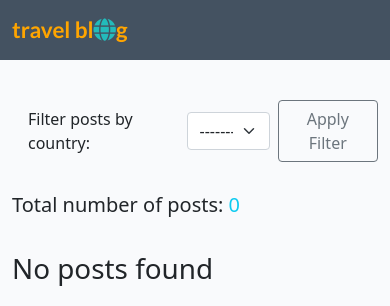
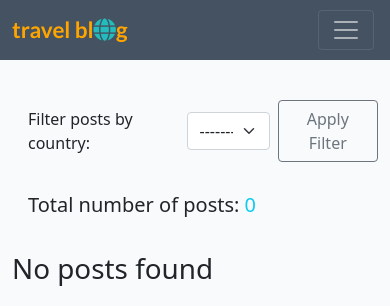
Before and after one commit to gennadiy-gaysha/portfolio_project_4, a Django app: page / in a window 390 px wide. Shown: the top 306 px of the page. Run offline with Django 3.2, Linux system fonts and the light colour scheme; data that the repository does not hold is empty; some libraries are stand-ins or nearby versions.

Commit message:
feat: add style to hamburger menu icon

```diff
--- a/blog/templates/blog/home.html
+++ b/blog/templates/blog/home.html
@@ -8,13 +8,13 @@
 {% block content %}
 <div class="container-fluid">
     <div class="row">
-        <div class="col-lg-9 col-md-12">
+        <div class="col-lg-8 col-md-12">
             <form class="d-flex align-items-center ms-3 mt-4" method="get">
                 {{ filter.form }}
                 <button type="submit" class="btn btn-outline-secondary ms-2">Apply Filter</button>
             </form>
         </div>
-        <div class="col-lg-3 col-md-12 pt-1">
+        <div class="col-lg-3 col-md-12 pt-1 ms-3">
             <p class="mt-4 lead">Total number of posts: <strong class="text-info">{{ page_obj.paginator.count }}</strong></p>
         </div>
         <!-- Blog Entries Column -->
--- a/templates/base.html
+++ b/templates/base.html
@@ -51,7 +51,7 @@
 
 <!-- Navigation -->
 
-<nav class="navbar navbar-expand-lg dark-bg">
+<nav class="navbar navbar-expand-lg dark-bg navbar-dark ">
     <div class="container-fluid">
 
         <a class="navbar-brand" href="{% url 'home' %}">
@@ -59,7 +59,7 @@
                     class="blue-globe"><i
                     class="fa-solid fa-globe globe-icon"></i></span>g</span>
         </a>
-        <button class="navbar-toggler" type="button" data-bs-toggle="collapse"
+        <button class="navbar-toggler me-1" type="button" data-bs-toggle="collapse"
                 data-bs-target="#navbarText"
                 aria-controls="navbarText" aria-expanded="false"
                 aria-label="Toggle navigation">
@@ -152,7 +152,7 @@
                 {% csrf_token %}
                 <input class="form-control me-2" type="search" placeholder="Search country info" aria-label="Search"
                        name="searched-country">
-                <button class="btn btn-outline-success" type="submit">Search</button>
+                <button class="btn btn-secondary" type="submit">Search</button>
             </form>
         </div>
     </div>
```
